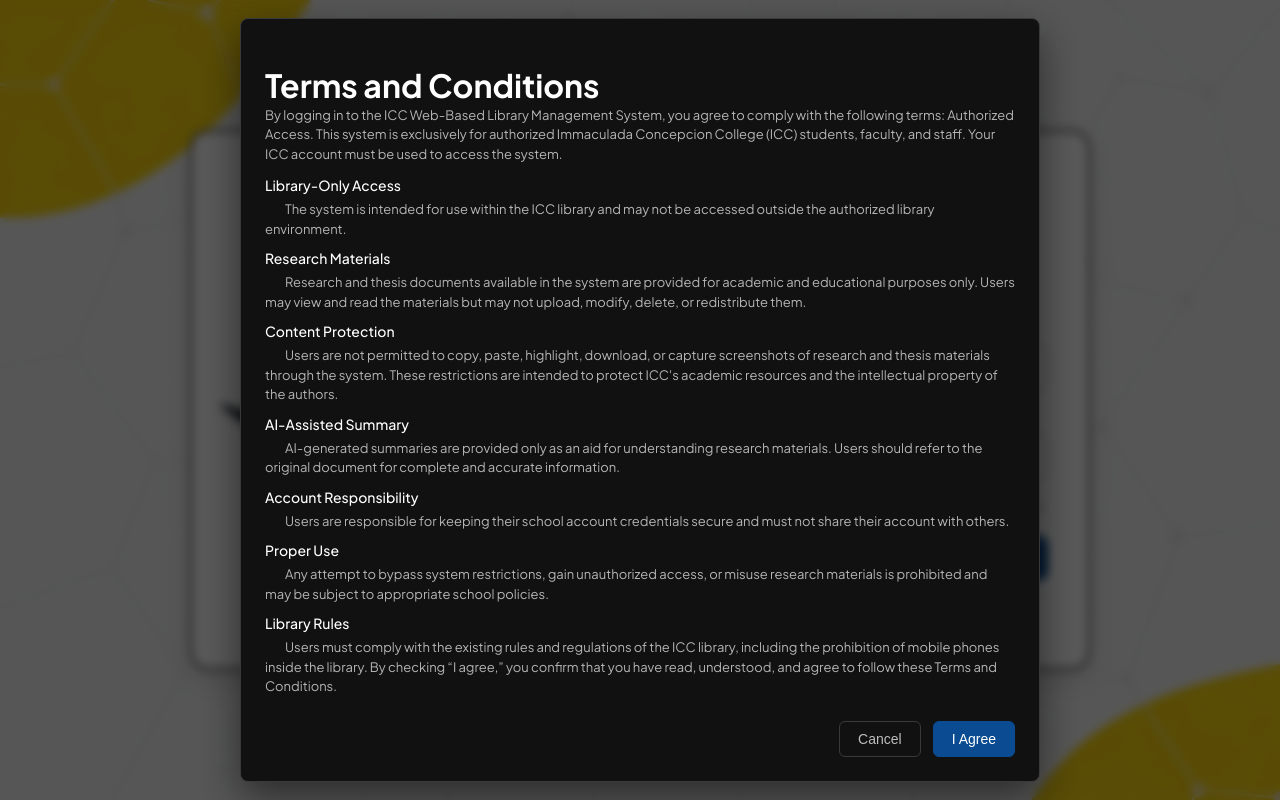
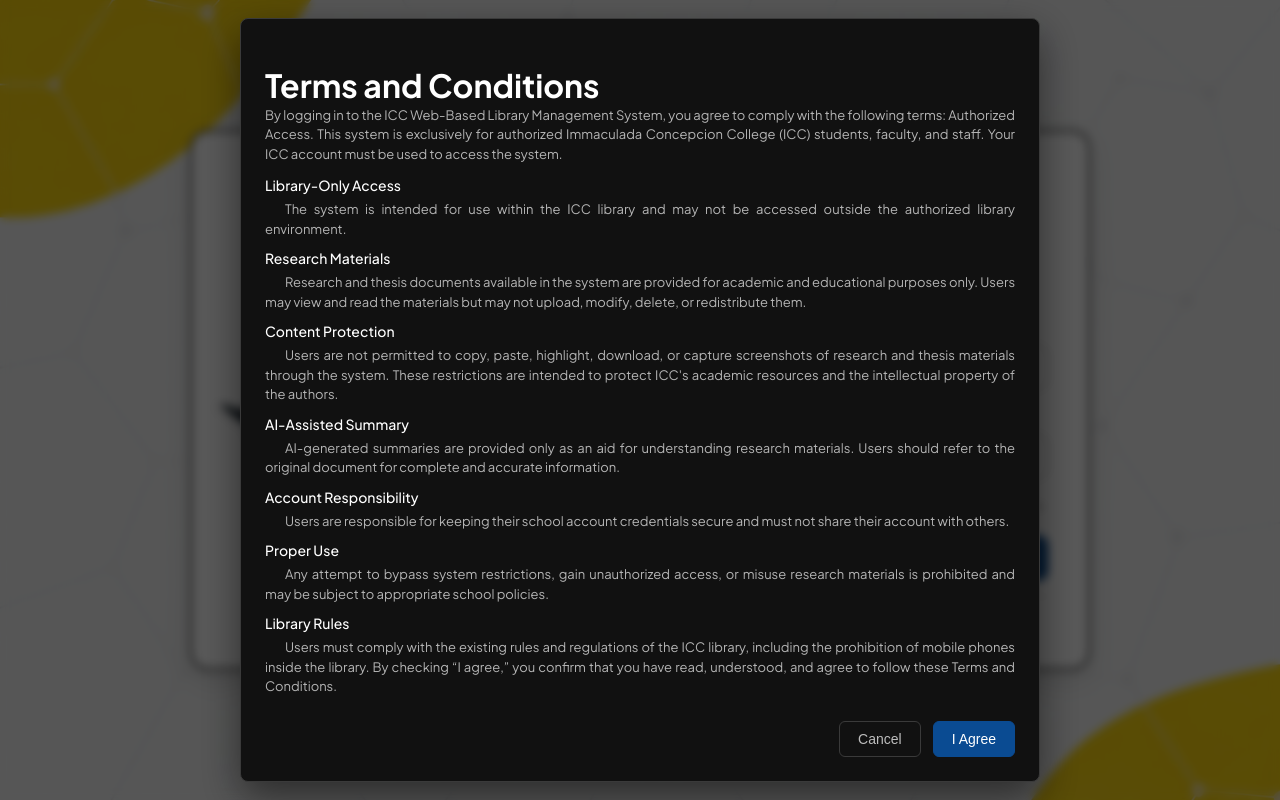
Before and after one commit to AngeloMaluya/ICC_LIBRARY, a React (Vite) app: page /login in a window 1280 px wide. Both pictures are taken after a click on the checkbox 680 px from the left and 499 px from the top of the page. Built offline with nearby package versions, Linux system fonts and the light colour scheme; no server answers.

Commit message:
FIX: LOG IN

```diff
--- a/src/components/terms/termsModal.css
+++ b/src/components/terms/termsModal.css
@@ -27,6 +27,10 @@
   box-shadow: 0 15px 40px rgba(0, 0, 0, 0.5);
 
   box-sizing: border-box;
+}
+
+.terms-content {
+  text-align: justify;
 }
 
 .terms-content h3 {
--- a/src/login/login.jsx
+++ b/src/login/login.jsx
@@ -209,6 +209,7 @@
               By checking “I agree,” you confirm that you have read, understood, and agree to follow these Terms and Conditions. You also acknowledge that you have read and understood the privacy policy, which explains how your personal information will be collected, used, and protected.
             </p>
 
+
             <button
               type="submit"
               className="signin"
```
